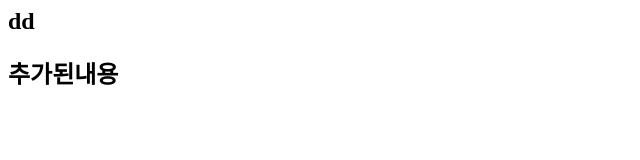
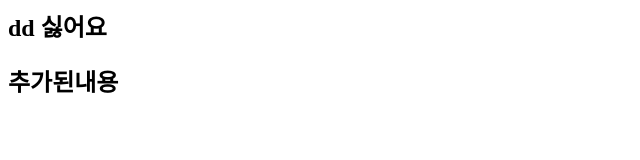
Before and after one commit to zina06/kosa2000, a plain HTML site: page index.html in a window 1280 px wide. Shown: the whole page, without its empty margins (0-640 px from the left). Drawn offline with Linux system fonts and the light colour scheme.

Commit message:
index.html Bad

```diff
--- a/index.html
+++ b/index.html
@@ -1,2 +1,2 @@
-<h2>dd</h2>
+<h2>dd 싫어요</h2>
 <h2>추가된내용</h2>
```
